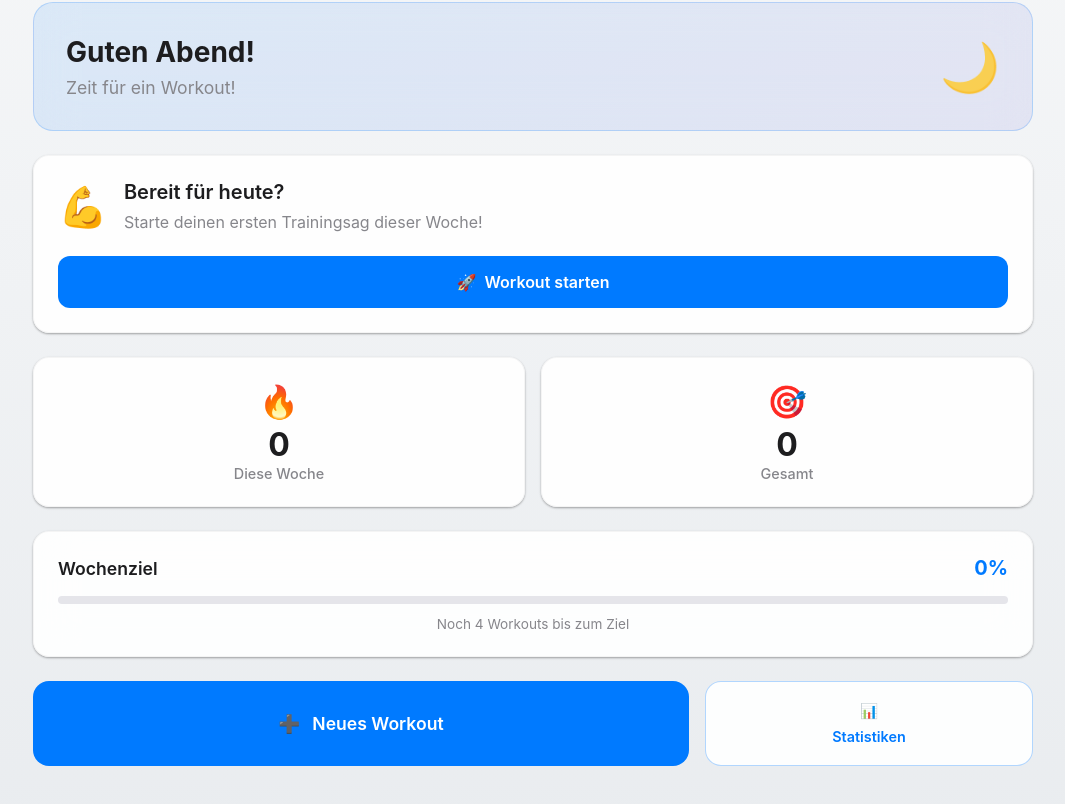
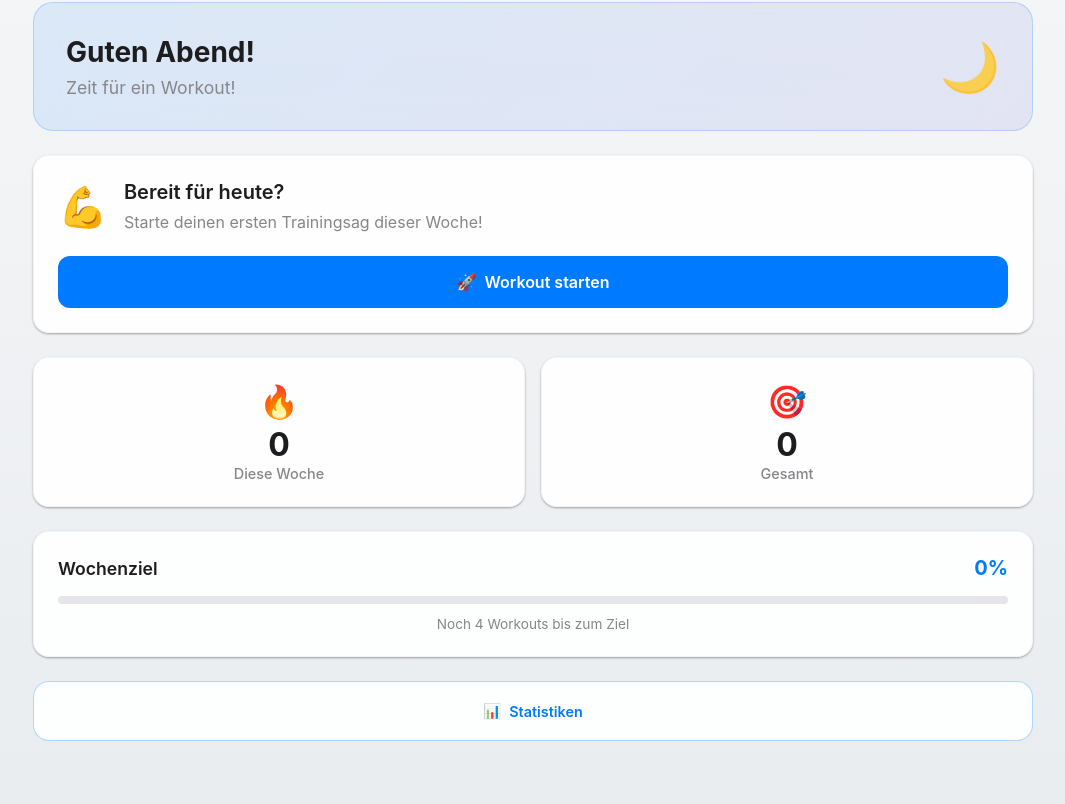
Before and after one commit to MortezaChinahkash/fitness-tracker, a Vue app: page / in a window 1280 px wide. Shown: the part 358-1162 px from the top of the page, without its empty margins (107-1172 px from the left). Built offline with nearby package versions, Linux system fonts and the light colour scheme.

Commit message:
feat: simplify DashboardView by removing redundant workout action button and adjusting layout

```diff
--- a/src/components/DashboardView.vue
+++ b/src/components/DashboardView.vue
@@ -87,10 +87,6 @@
 
     <!-- Quick Actions (Reduziert auf das Wichtigste) -->
     <div class="dashboard-actions">
-      <button class="action-primary" @click="$emit('showAddWorkout')">
-        <span>➕</span>
-        Neues Workout
-      </button>
       <button class="action-secondary" @click="$emit('navigateToStatistics')">
         <span>📊</span>
         Statistiken
@@ -539,12 +535,6 @@ function getDaysAgo(dateString: string): string {
   font-family: -apple-system, BlinkMacSystemFont, 'SF Pro Display', 'Helvetica Neue', sans-serif;
 }
 
-/* Dashboard Actions */
-.dashboard-actions {
-  display: grid;
-  grid-template-columns: 2fr 1fr;
-  gap: 1rem;
-}
 
 .action-primary {
   background: #007AFF;
@@ -578,12 +568,12 @@ function getDaysAgo(dateString: string): string {
   cursor: pointer;
   transition: all 0.2s ease;
   display: flex;
-  flex-direction: column;
   align-items: center;
   justify-content: center;
   gap: 0.5rem;
   font-size: 0.9rem;
   font-family: -apple-system, BlinkMacSystemFont, 'SF Pro Display', 'Helvetica Neue', sans-serif;
+  width: 100%;
 }
 
 .action-secondary:hover {
```
